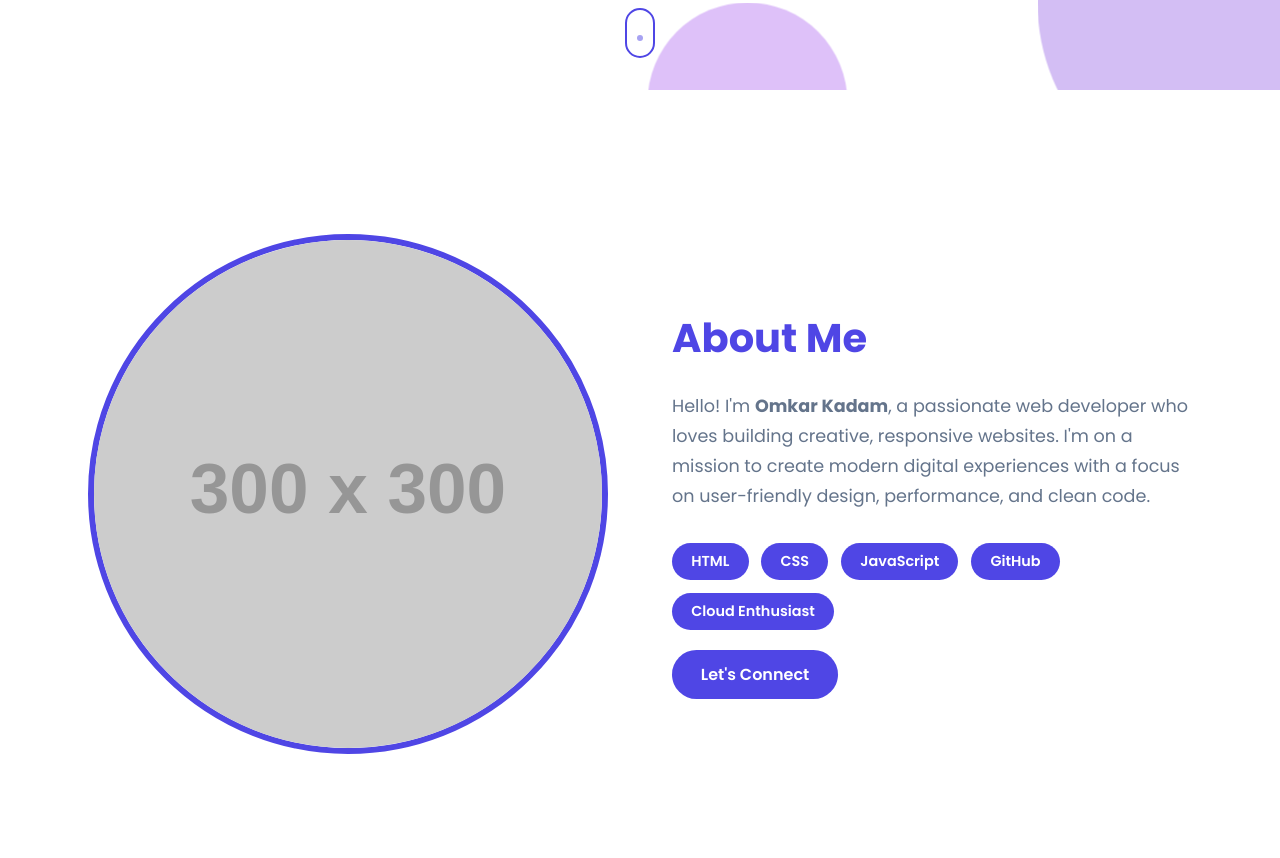
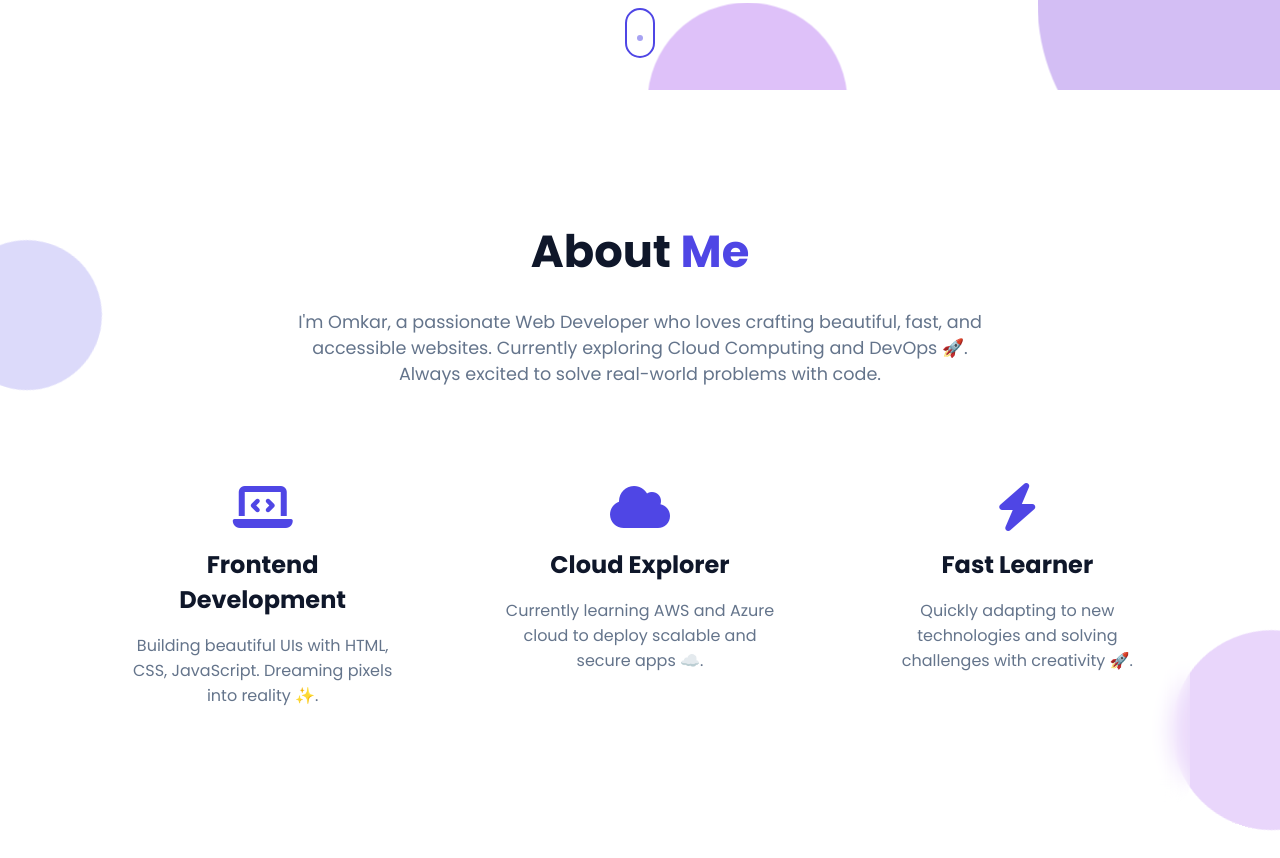
Before and after one commit to Omkarkadam-dev/Project_Portfolio-3, a plain HTML site: page index.html in a window 1280 px wide. Shown: the part 710-1568 px from the top of the page. Drawn offline with Linux system fonts and the light colour scheme; placeholder pictures from the web are drawn by us.

Commit message:
update about section

```diff
--- a/assets/style.css
+++ b/assets/style.css
@@ -270,77 +270,112 @@ body {
 
 /* About Section */
 .about {
+    position: relative;
+    padding: 8rem 2rem;
     background: var(--background-light);
-    padding: 5rem 2rem;
-    position: relative;
-    z-index: 2;
+    color: var(--text-light);
+    transition: background 0.5s, color 0.5s;
     overflow: hidden;
   }
 
-  .about-container {
-    max-width: 1200px;
+  .about-content {
+    max-width: 1100px;
     margin: 0 auto;
-    display: grid;
-    grid-template-columns: 1fr 1fr;
-    gap: 4rem;
-    background: var(--glass-color);
-    backdrop-filter: blur(20px);
-    border-radius: 30px;
-    padding: 4rem 3rem;
-    align-items: center;
-  }
-
-  .about-image img {
-    width: 100%;
-    height: auto;
-    border-radius: 50%;
-    border: 6px solid var(--primary-color);
-    transition: transform 0.5s;
-  }
-
-  .about-image img:hover {
-    transform: scale(1.05) rotate(5deg);
+    text-align: center;
   }
 
   .about-content h2 {
-    font-size: 2.5rem;
+    font-size: 2.8rem;
     margin-bottom: 1.5rem;
+  }
+
+  .about-content h2 span {
     color: var(--primary-color);
   }
 
   .about-content p {
     font-size: 1.1rem;
-    line-height: 1.7;
-    margin-bottom: 2rem;
+    color: var(--secondary-color);
+    max-width: 700px;
+    margin: 0 auto 4rem;
+  }
+
+  .cards {
+    display: flex;
+    gap: 2rem;
+    flex-wrap: wrap;
+    justify-content: center;
+  }
+
+  .card {
+    background: var(--glass-color);
+    backdrop-filter: blur(10px);
+    border-radius: 20px;
+    padding: 2rem;
+    flex: 1 1 300px;
+    max-width: 350px;
+    transition: transform 0.3s ease, box-shadow 0.3s ease;
+    text-align: center;
+    z-index: 2;
+  }
+
+  .card i {
+    font-size: 3rem;
+    color: var(--primary-color);
+    margin-bottom: 1rem;
+  }
+
+  .card h3 {
+    margin-bottom: 1rem;
+    font-size: 1.5rem;
+  }
+
+  .card p {
+    font-size: 1rem;
     color: var(--secondary-color);
   }
 
-  .about-skills {
-    display: flex;
-    flex-wrap: wrap;
-    gap: 0.8rem;
-    margin-bottom: 2rem;
+  .card:hover {
+    transform: translateY(-10px);
+    box-shadow: 0 10px 30px rgba(0,0,0,0.1);
   }
 
-  .about-skills span {
-    background: var(--primary-color);
-    color: white;
-    padding: 0.5rem 1.2rem;
-    border-radius: 20px;
-    font-size: 0.9rem;
-    font-weight: 600;
-    transition: background 0.3s;
+  /* Floating Shapes */
+  .floating-shape {
+    position: absolute;
+    border-radius: 50%;
+    opacity: 0.2;
+    animation: floatShape 18s infinite ease-in-out alternate;
   }
 
-  .about-skills span:hover {
-    background: darkblue;
+  .shape1 {
+    width: 150px;
+    height: 150px;
+    background: #4f46e5;
+    top: 20%;
+    left: -60px;
+  }
+
+  .shape2 {
+    width: 200px;
+    height: 200px;
+    background: #9333ea;
+    bottom: 10%;
+    right: -80px;
+  }
+
+  /* Floating Animation */
+  @keyframes floatShape {
+    0% { transform: translateY(0px) translateX(0px) rotate(0deg);}
+    50% { transform: translateY(-30px) translateX(20px) rotate(180deg);}
+    100% { transform: translateY(0px) translateX(0px) rotate(360deg);}
   }
 
   /* Responsive */
   @media (max-width: 768px) {
-    .about-container {
-      grid-template-columns: 1fr;
-      text-align: center;
+    .cards {
+      flex-direction: column;
+      align-items: center;
     }
   }
 
--- a/index.html
+++ b/index.html
@@ -48,30 +48,40 @@
     <div class="blob blob3"></div>
   </header>
 
-  <section class="about" id="about">
-    <div class="about-container" data-animate="fade-in">
+  <section id="about" class="about">
+    <div class="about-content">
+      <h2 data-animate="fade-in">About <span>Me</span></h2>
+      <p data-animate="fade-in-delay">
+        I'm Omkar, a passionate Web Developer who loves crafting beautiful, fast, and accessible websites.
+        Currently exploring Cloud Computing and DevOps 🚀. Always excited to solve real-world problems with code.
+      </p>
 
-      <div class="about-image">
-        <img src="https://via.placeholder.com/300x300.png?text=Omkar" alt="Omkar Kadam">
-      </div>
-
-      <div class="about-content">
-        <h2>About Me</h2>
-        <p>Hello! I'm <strong>Omkar Kadam</strong>, a passionate web developer who loves building creative, responsive websites. I'm on a mission to create modern digital experiences with a focus on user-friendly design, performance, and clean code.</p>
-
-        <div class="about-skills">
-          <span>HTML</span>
-          <span>CSS</span>
-          <span>JavaScript</span>
-          <span>GitHub</span>
-          <span>Cloud Enthusiast</span>
+      <div class="cards">
+        <div class="card" data-animate="fade-in-delay2">
+          <i class="fas fa-laptop-code"></i>
+          <h3>Frontend Development</h3>
+          <p>Building beautiful UIs with HTML, CSS, JavaScript. Dreaming pixels into reality ✨.</p>
         </div>
 
-        <a href="#contact" class="btn primary">Let's Connect</a>
+        <div class="card" data-animate="fade-in-delay3">
+          <i class="fas fa-cloud"></i>
+          <h3>Cloud Explorer</h3>
+          <p>Currently learning AWS and Azure cloud to deploy scalable and secure apps ☁️.</p>
+        </div>
+
+        <div class="card" data-animate="fade-in-delay4">
+          <i class="fas fa-bolt"></i>
+          <h3>Fast Learner</h3>
+          <p>Quickly adapting to new technologies and solving challenges with creativity 🚀.</p>
+        </div>
       </div>
+    </div>
 
-    </div>
+    <!-- Floating Animated Shapes -->
+    <div class="floating-shape shape1"></div>
+    <div class="floating-shape shape2"></div>
   </section>
+
 
 
   <section class="projects" id="projects">
```
